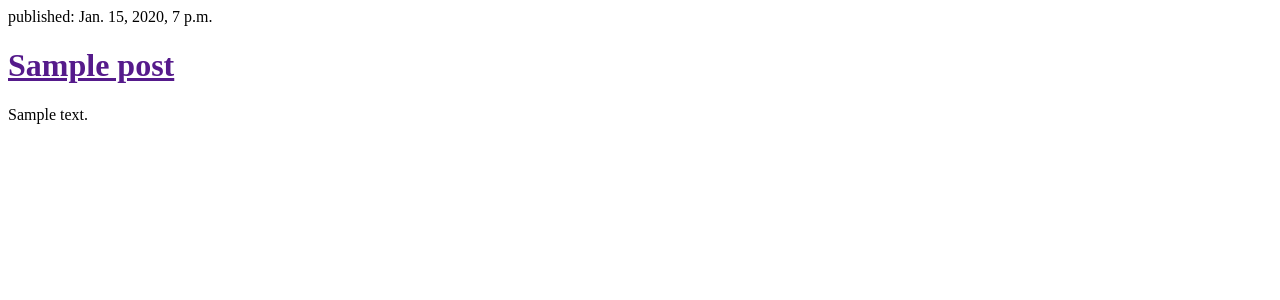
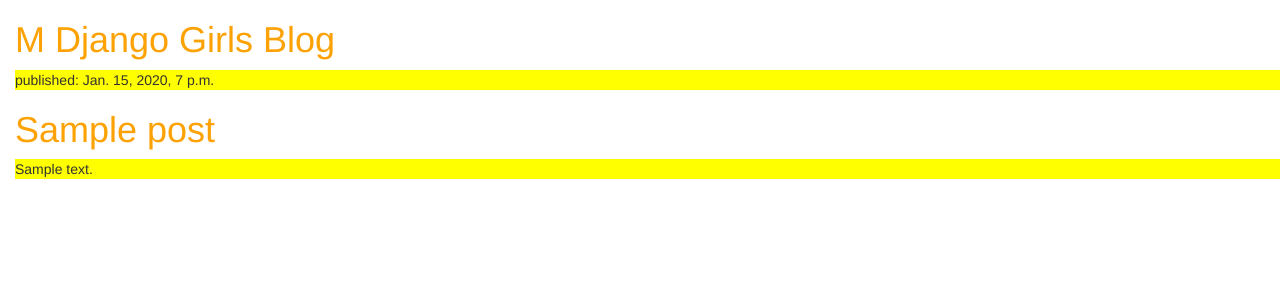
Before and after one commit to kim4pb/django-blog, a Django app: page / in a window 1280 px wide. Shown: the top 300 px of the page. Run offline with Django 3.2, Linux system fonts and the light colour scheme; tables that the repository leaves empty hold one stand-in row (values such as "Sample post"); some libraries are stand-ins or nearby versions.

Commit message:
post_list.html test

```diff
--- /dev/null
+++ b/blog/static/css/blog.css
@@ -0,0 +1,11 @@
+h1 a {
+    color: #FCA205;
+}
+
+p {
+    background-color: yellow;
+  }
+
+body {
+    padding-left: 15px;
+}
--- a/blog/templates/blog/post_list.html
+++ b/blog/templates/blog/post_list.html
@@ -1,16 +1,22 @@
+{% load static %}
 <html>
     <head>
-        <title>blog</title>
+        <title>MJ Django Girls blog</title>
+        <link rel="stylesheet" href="//maxcdn.bootstrapcdn.com/bootstrap/3.2.0/css/bootstrap.min.css">
+        <link rel="stylesheet" href="//maxcdn.bootstrapcdn.com/bootstrap/3.2.0/css/bootstrap-theme.min.css">
+        <link rel="stylesheet" href="{% static 'css/blog.css' %}">
     </head>
     <body>
+        <div>
+            <h1><a href="/">M Django Girls Blog</a></h1>
+        </div>
+
         {% for post in posts %}
-
             <div>
                 <p>published: {{ post.published_date }}</p>
                 <h1><a href="">{{ post.title }}</a></h1>
                 <p>{{ post.text|linebreaksbr }}</p>
             </div>
         {% endfor %}
-        </div>
     </body>
 </html>
```
